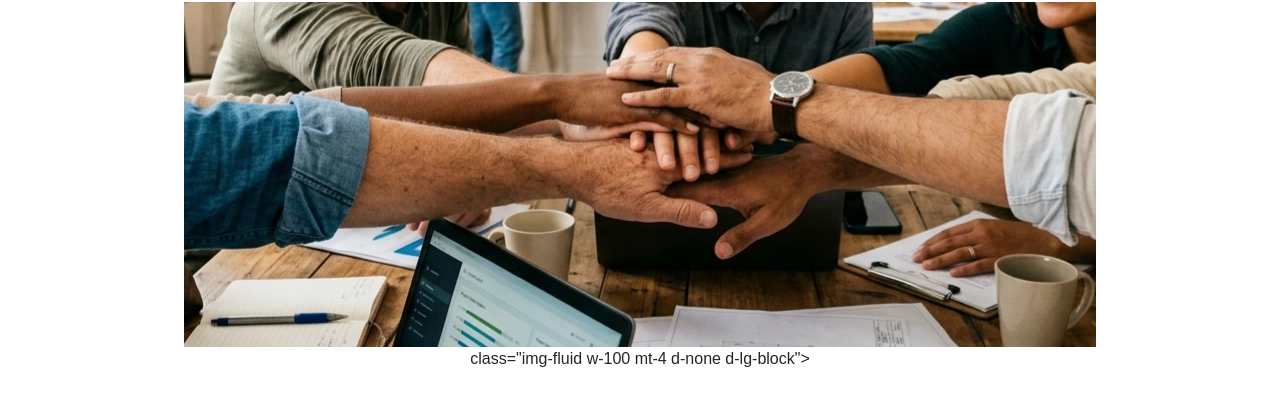
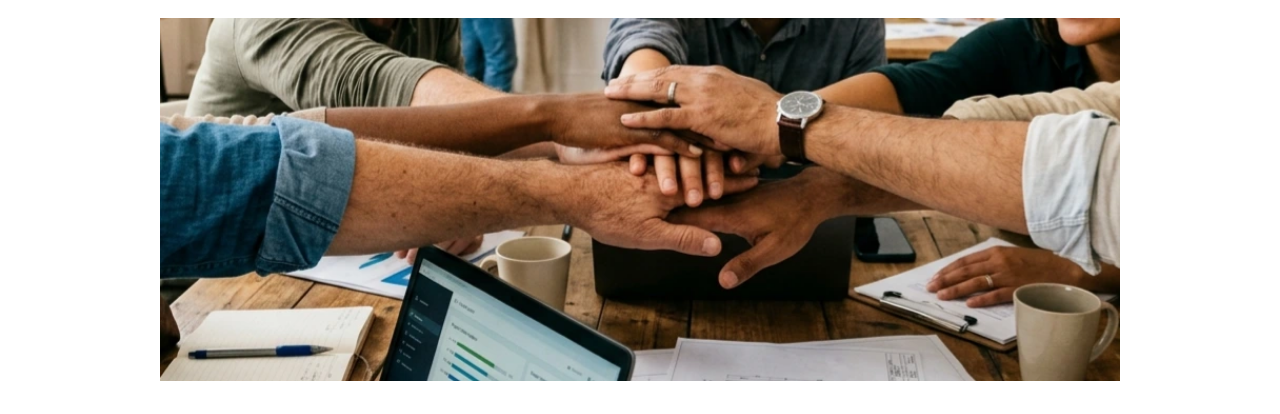
Before and after one commit to ssofiespossito/Tp2DSW-Inmobiliaria, a website: page secciones/servicios.html in a window 1280 px wide. Shown: the part 242-656 px from the top of the page. Drawn offline with nearby package versions, Linux system fonts and the light colour scheme.

Commit message:
Fix HTML img tag formatting in servicios.html

```diff
--- a/secciones/servicios.html
+++ b/secciones/servicios.html
@@ -48,8 +48,7 @@
         <h1 class="text-center mt-5 text-weight-bold">
             Servicios
         </h1>
-        <img src="../img/repreServicios.webp" alt="Imagen Servicios-seccion" title="Servicios" >
-            class="img-fluid w-100 mt-4 d-none d-lg-block">
+        <img src="../img/repreServicios.webp" alt="Imagen Servicios-seccion" title="Servicios" class="img-fluid w-100 mt-4 d-none d-lg-block">
     </section>
 
     <section class="w-75 mx-auto text-center mt-5 mb-5 seccion2">
```
